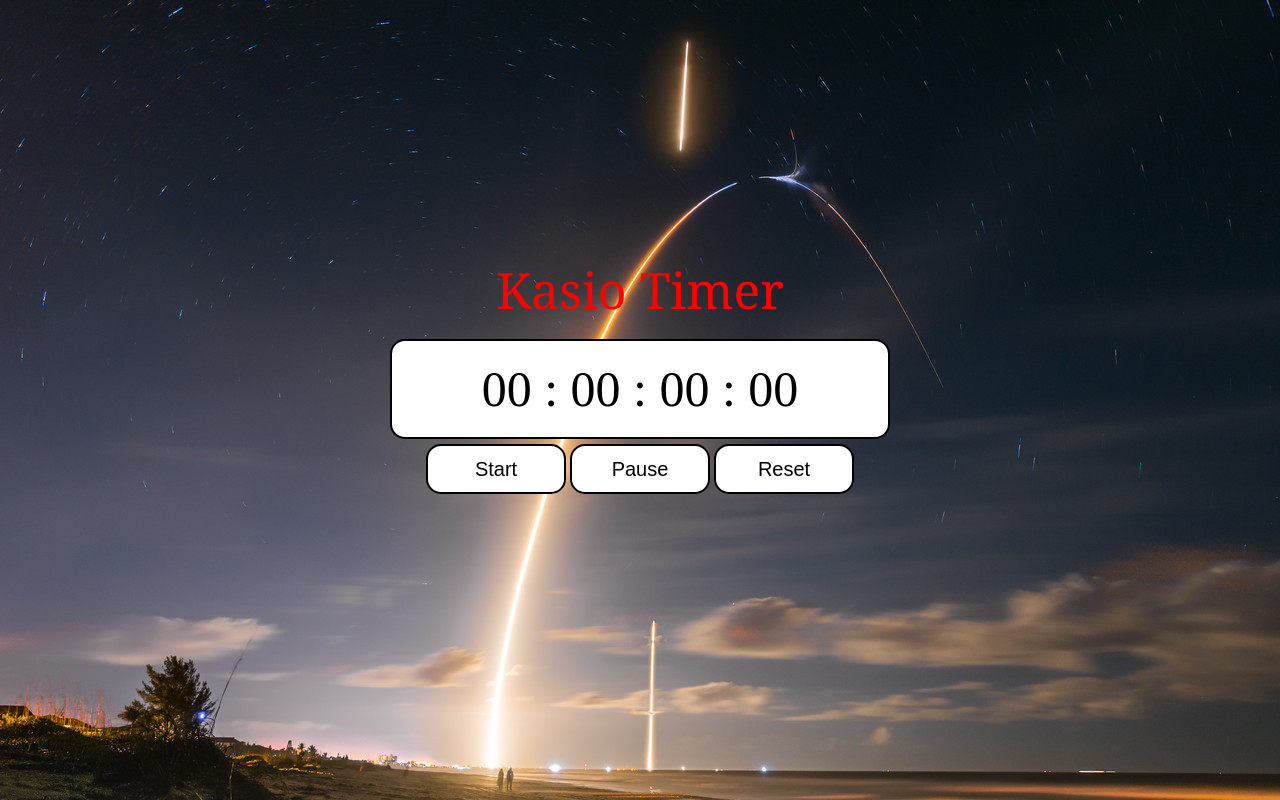
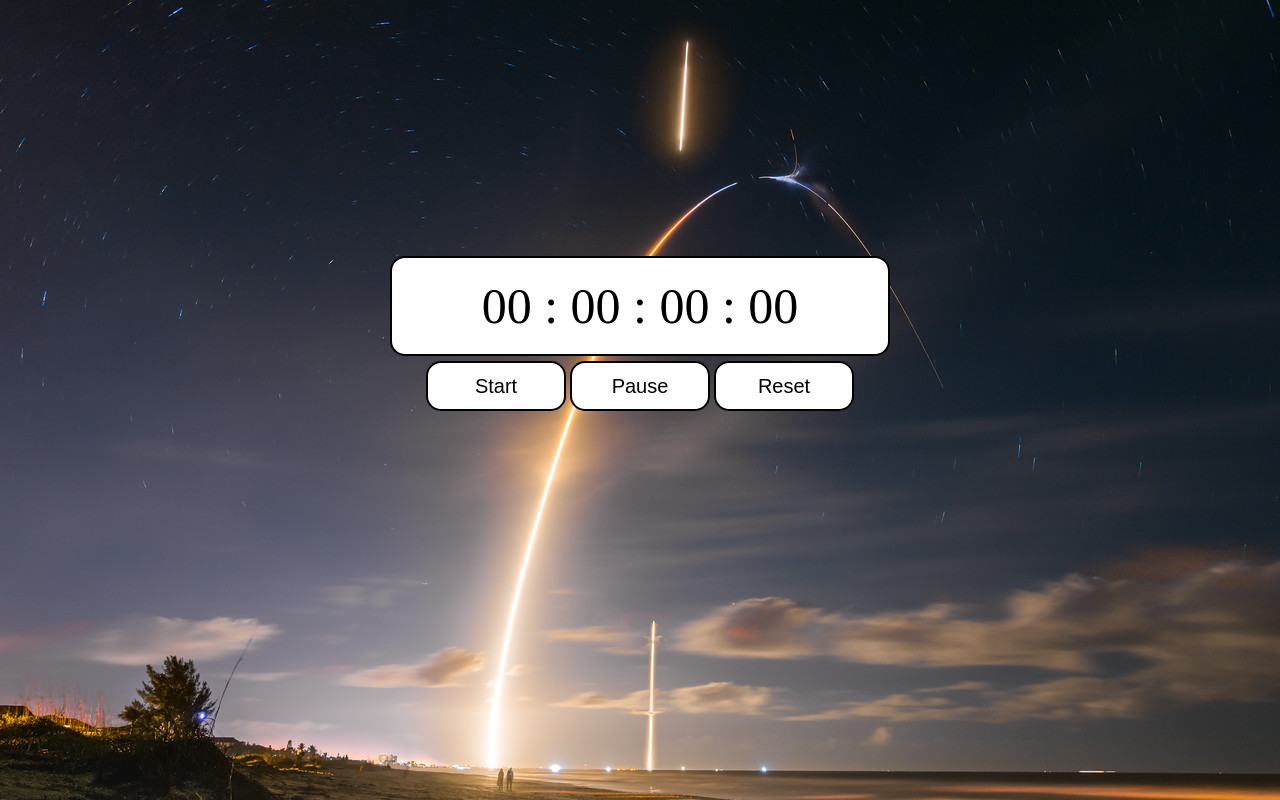
Before and after one commit to moirangthem-o/stopwatch, a plain HTML site: page index.html in a window 1280 px wide. Drawn offline with Linux system fonts and the light colour scheme.

Commit message:
new commit

```diff
--- a/index.html
+++ b/index.html
@@ -11,7 +11,7 @@
     <title>StopWatch</title>
   </head>
   <body>
-    <div class="title">Kasio Timer</div>
+
     <div class="stopwatch">
       <div class="displayContainer"><span class="display"></span></div>
 
```
